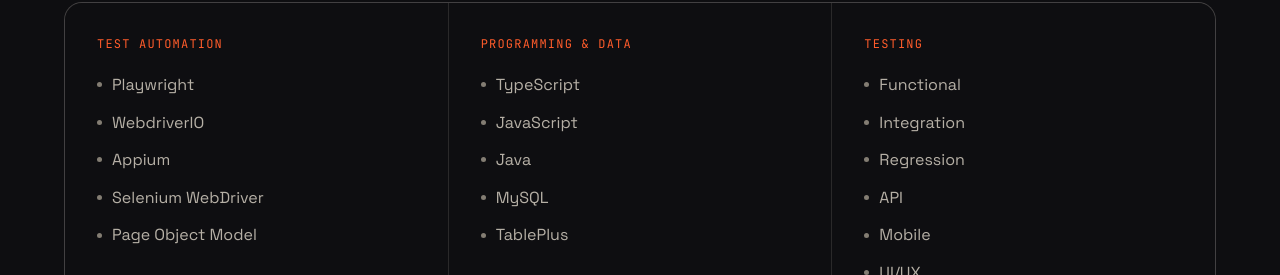
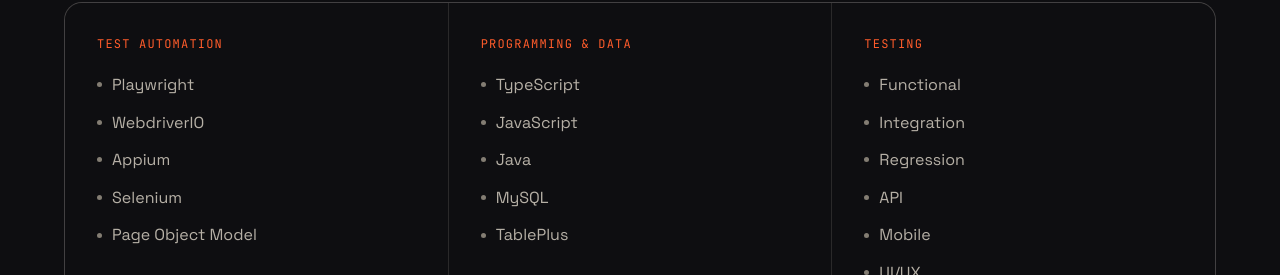
Before and after one commit to atiarmridul/atiarmridul.github.io, a React (Vite) app: page / in a window 1280 px wide. Shown: the part 4908-5183 px from the top of the page. Built offline with nearby package versions, Linux system fonts and the light colour scheme; no server answers.

Commit message:
Preserve existing Selenium test selector

```diff
--- a/src/components/Skills.tsx
+++ b/src/components/Skills.tsx
@@ -7,7 +7,7 @@ const toTestId = (value: string) =>
 const skillCategories: Array<{ title: string; skills: string[] }> = [
   {
     title: 'Test Automation',
-    skills: ['Playwright', 'WebdriverIO', 'Appium', 'Selenium WebDriver', 'Page Object Model'],
+    skills: ['Playwright', 'WebdriverIO', 'Appium', 'Selenium', 'Page Object Model'],
   },
   {
     title: 'Programming & Data',
```
